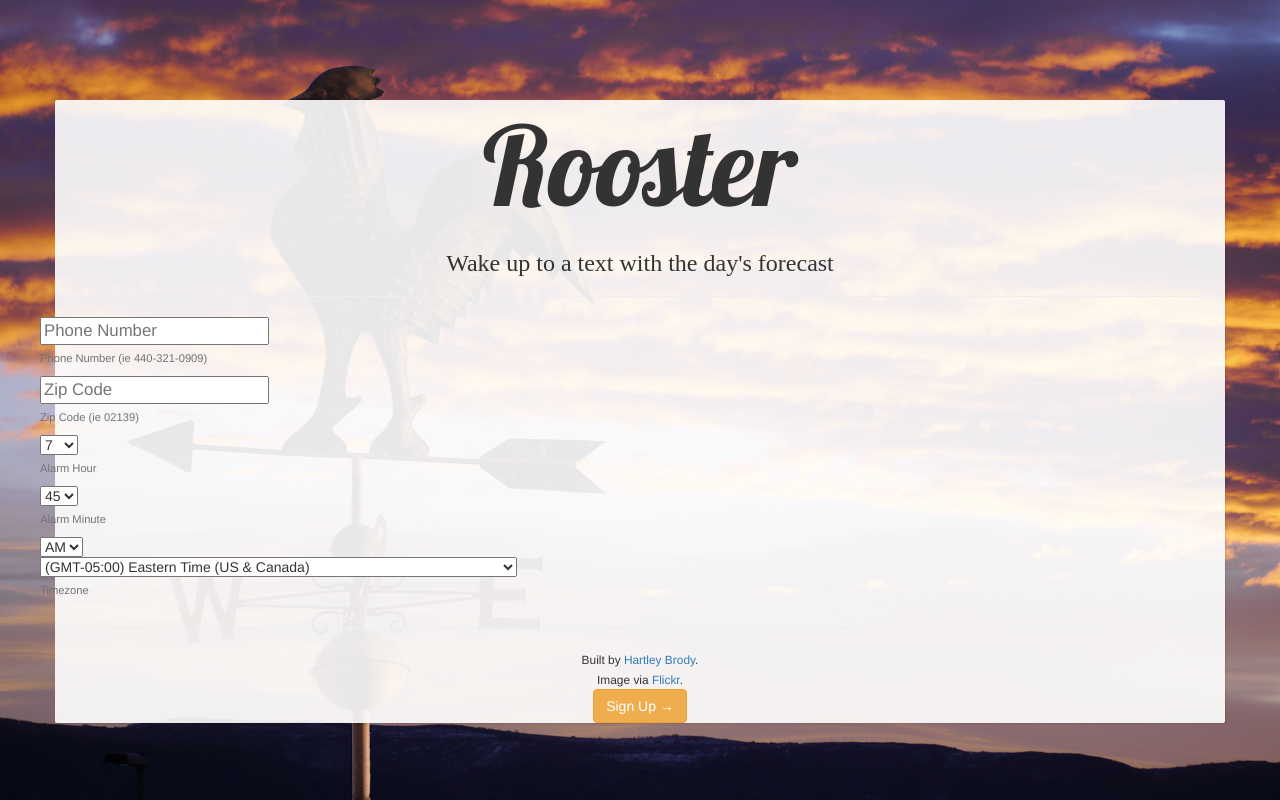
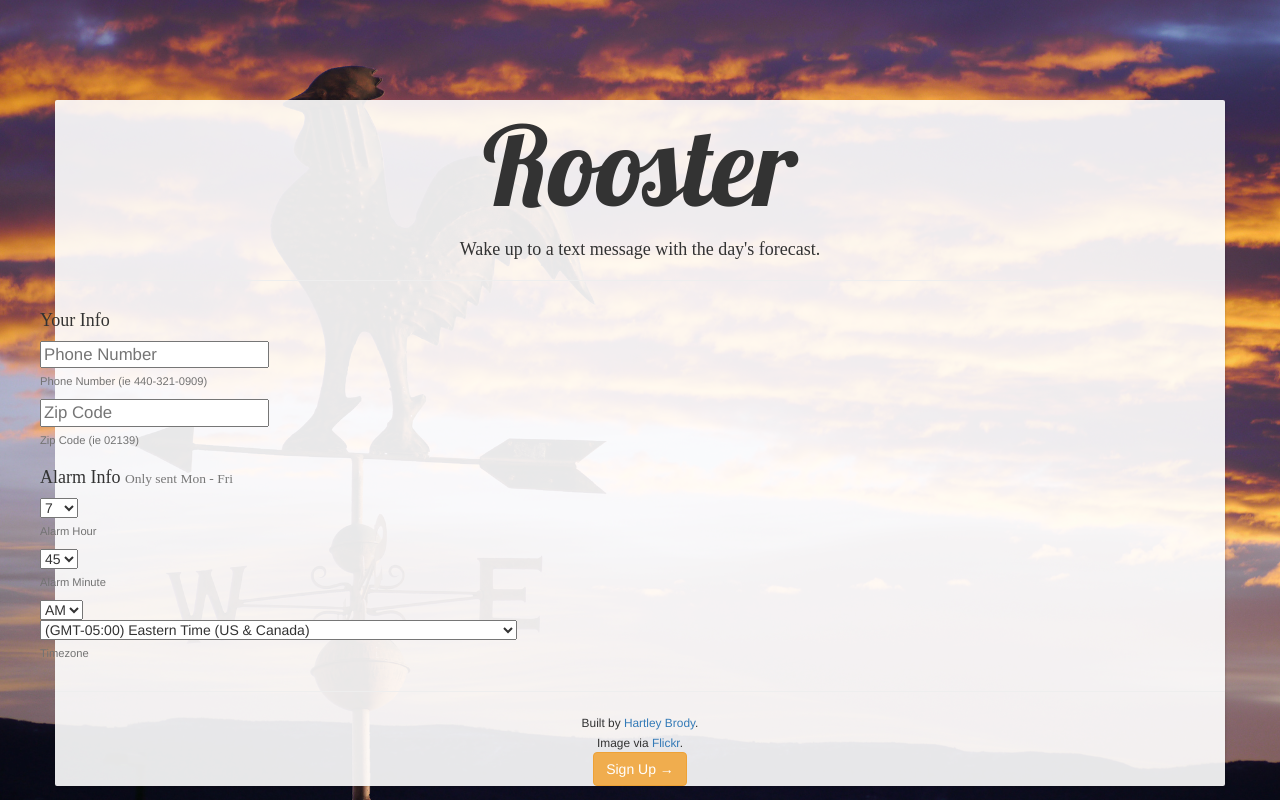
Before and after one commit to hartleybrody/rooster, a Flask app: page / in a window 1280 px wide. Run offline with Flask 2, Linux system fonts and the light colour scheme; some libraries are stand-ins or nearby versions; some web fonts are replaced.

Commit message:
only allow 15m alarm intervals. homepage tweaks

```diff
--- a/app.py
+++ b/app.py
@@ -155,7 +155,7 @@ class User(db.Model):
             return False
 
         # allow a bit of variance in the minutes
-        minutes_range = range(current_utc_offset_minutes - 3, current_utc_offset_minutes + 3)
+        minutes_range = range(current_utc_offset_minutes - 10, current_utc_offset_minutes + 10)
         minutes_range = map(wrap_minutes, minutes_range)
 
         if self.alarm_minute not in minutes_range:
--- a/static/styles.css
+++ b/static/styles.css
@@ -27,7 +27,7 @@ input {
 h1, h2 {
     font-family: "Lobster", serif;
 }
-h3, h4 {
+h3, h4, h5 {
     font-family: "Droid Serif", serif;
 }
 
--- a/templates/homepage.html
+++ b/templates/homepage.html
@@ -23,7 +23,7 @@
                     <div class="text-center">
 
                         <h1>Rooster</h1>
-                        <h3>Wake up to a text with the day's forecast</h3>
+                        <h4>Wake up to a text message with the day's forecast.</h4>
 
                         <hr />
                         {% with messages = get_flashed_messages(with_categories=true) %}
@@ -40,6 +40,11 @@
 
                     <form class="form" action="{{ url_for('homepage') }}" method="post">
                         <div class="row">
+                            <div class="span4 offset1">
+                                <h4>Your Info <small><i class="icon-lock"></i></small></h4>
+                            </div>
+                        </div>
+                        <div class="row">
                             <div class="span2 offset1">
                                 <input type="text" class="span2" id="phone" name="phone" placeholder="Phone Number" />
                                 <span class="help-block">Phone Number (ie 440-321-0909)</span>
@@ -47,6 +52,12 @@
                             <div class="span2">
                                 <input type="text" class="span2" id="zipcode" name="zipcode" placeholder="Zip Code" />
                                 <span class="help-block">Zip Code (ie 02139)</span>
+                            </div>
+                        </div>
+
+                        <div class="row">
+                            <div class="span4 offset1">
+                                <h4>Alarm Info <small>Only sent Mon - Fri</small></h4>
                             </div>
                         </div>
                         <div class="row">
@@ -70,17 +81,9 @@
                             <div class="span1">
                                 <select class="span1" id="alarm-minute" name="alarm-minute">
                                     <option value="00">00</option>
-                                    <option value="05">05</option>
-                                    <option value="10">10</option>
                                     <option value="15">15</option>
-                                    <option value="20">20</option>
-                                    <option value="25">25</option>
                                     <option value="30">30</option>
-                                    <option value="35">35</option>
-                                    <option value="40">40</option>
                                     <option value="45" selected>45</option>
-                                    <option value="50">50</option>
-                                    <option value="55">55</option>
                                 </select>
                                 <span class="help-block">Alarm Minute</span>
                             </div>
```
